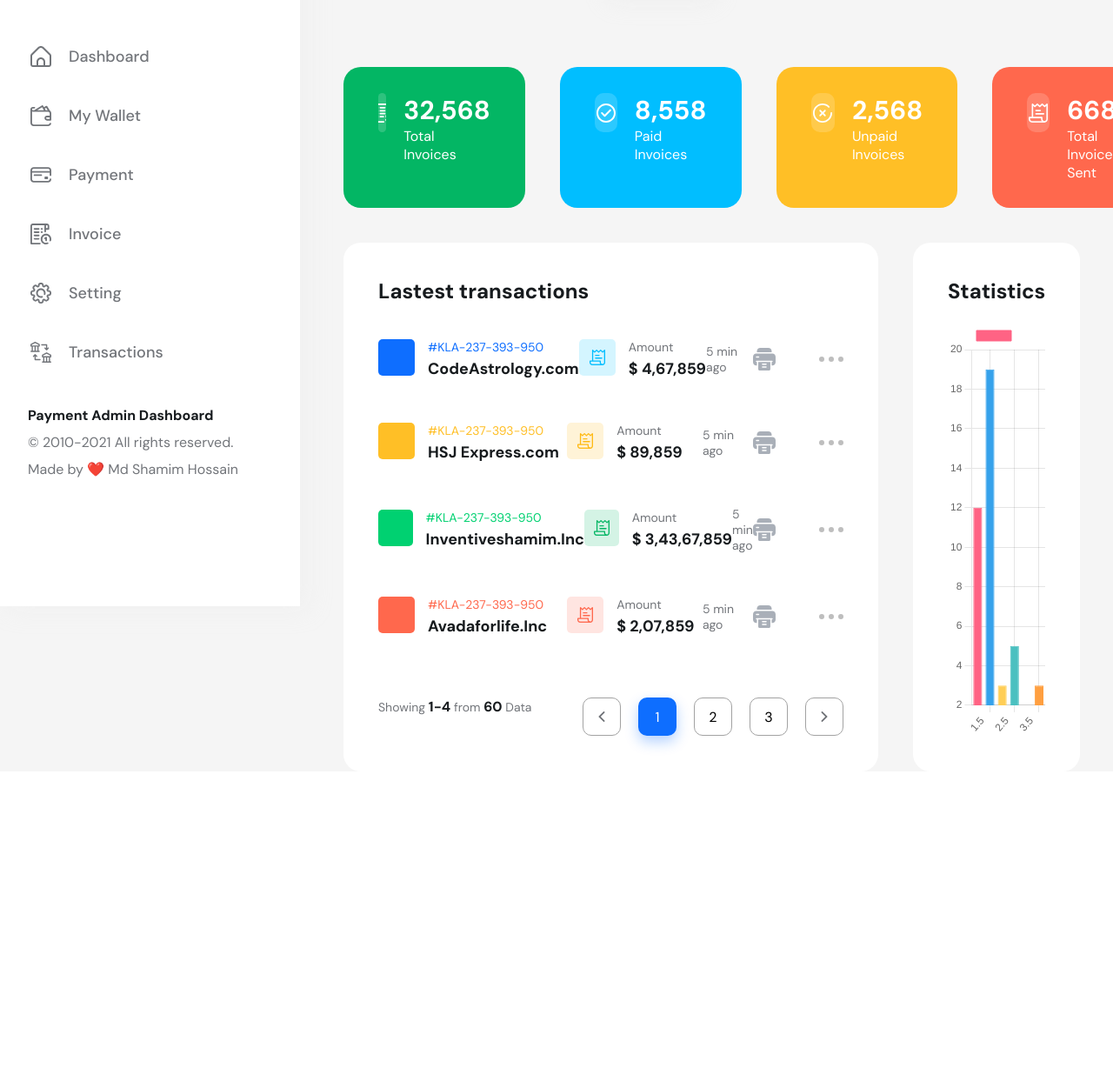
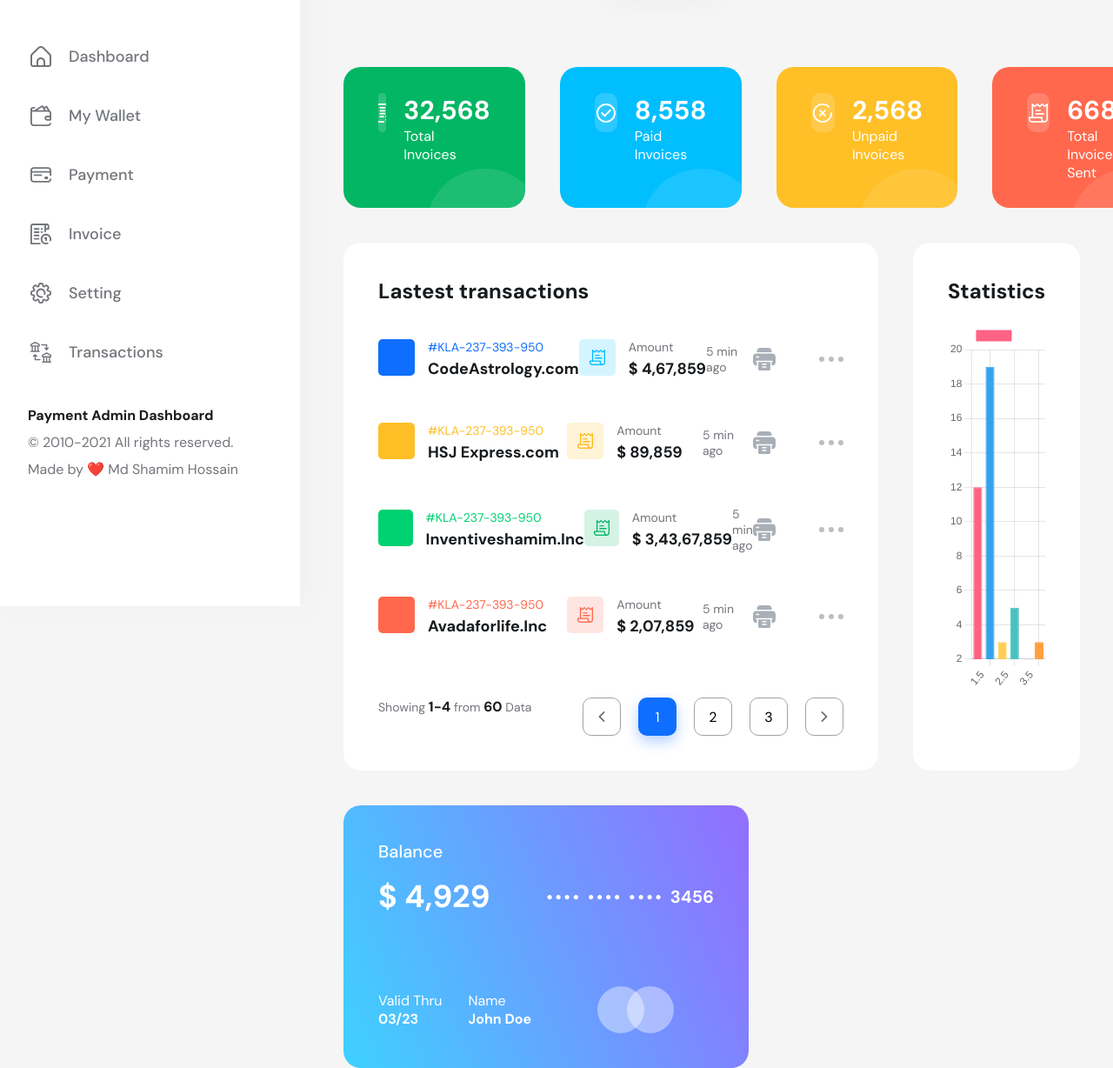
Before and after one commit to viktor-kindrat/pelio-dashboard, a plain HTML site: page index.html in a window 1280 px wide. Shown: the part 103-1331 px from the top of the page at 87% size. Before the commit the page ends 990 px from the top, so only its background shows below. Drawn offline with nearby package versions, Linux system fonts and the light colour scheme.

Commit message:
balance card add

```diff
--- a/index.html
+++ b/index.html
@@ -264,7 +264,39 @@
                     </div>
                     <div class="statistics">
                         <h3 class="statistics__headline">Statistics</h3>
-                        <canvas height="450px" id="statistic-chart" class="statistics__canvas"></canvas>
+                        <canvas height="400px" id="statistic-chart" class="statistics__canvas"></canvas>
+                    </div>
+                </div>
+                <div class="dashboard__row dashboard__row_margin-top-40">
+                    <div class="dashboard__column">
+                        <div class="balance">
+                            <div class="balance__text balance__text_semi-bold">Balance</div>
+                            <div class="balance__row">
+                                <div class="balance__headline">$ 4,929</div>
+                                <div class="balance__card-number">
+                                    <span class="balance__num balance__num_hided">&#9679; &#9679; &#9679; &#9679;</span>
+                                    <span class="balance__num balance__num_hided">&#9679; &#9679; &#9679; &#9679;</span>
+                                    <span class="balance__num balance__num_hided">&#9679; &#9679; &#9679; &#9679;</span>
+                                    <span class="balance__num">3456</span>
+                                </div>
+                            </div>
+                            <div class="balance__row">
+                                <div class="balance__group">
+                                    <div class="balance__column">
+                                        <div class="balance__text">Valid Thru</div>
+                                        <div class="balance__text balance__text_bold">03/23</div>
+                                    </div>
+                                    <div class="balance__column">
+                                        <div class="balance__text">Name</div>
+                                        <div class="balance__text balance__text_bold">John Doe</div>
+                                    </div>
+                                </div>
+                                <div class="balance__group balance__group_overflow-hiden">
+                                    <div class="balance__circle"></div>
+                                    <div class="balance__circle"></div>
+                                </div>
+                            </div>
+                        </div>
                     </div>
                 </div>
             </section>
--- a/style.css
+++ b/style.css
@@ -416,20 +416,54 @@
     -o-border-radius: 20px;
 }
 
+@keyframes backgroundmove {
+    0% {
+        background-size: 200%;
+        background-position: -30% -450%;
+    }
+    50% {
+        background-size: 100%;
+        background-position: 50% 50%;
+    }
+    100% {
+        background-size: 136px;
+        background-position: 130% 450%;
+    }
+}
+
 .card:nth-child(1) {
-    background: #03B664;
+    background: #03B664 url('./images/cards/background.svg') no-repeat no-repeat;
+    background-size: 200%;
+    background-position: 50% 50%;
+    animation: backgroundmove 1s 1 ease-in forwards;
+    -webkit-animation: backgroundmove 1s 1 ease-in forwards;
 }
 
 .card:nth-child(2) {
-    background: #01BEFF;
+    background: #01BEFF url('./images/cards/background.svg') no-repeat no-repeat;
+    background-size: 200%;
+    background-position: 50% 50%;
+    animation: backgroundmove 1s 1 ease-in forwards;
+    animation-delay: 1s;
+    -webkit-animation: backgroundmove 1s 1 ease-in forwards;
 }
 
 .card:nth-child(3) {
-    background: #FFBF26;
+    background: #FFBF26 url('./images/cards/background.svg') no-repeat no-repeat;
+    background-size: 200%;
+    background-position: 50% 50%;
+    animation: backgroundmove 1s 1 ease-in forwards;
+    animation-delay: 2s;
+    -webkit-animation: backgroundmove 1s 1 ease-in forwards;
 }
 
 .card:nth-child(4) {
-    background: #FF684D;
+    background: #FF684D url('./images/cards/background.svg') no-repeat no-repeat;
+    background-size: 200%;
+    background-position: 50% 50%;
+    animation: backgroundmove 1s 1 ease-in forwards;
+    animation-delay: 3s;
+    -webkit-animation: backgroundmove 1s 1 ease-in forwards;
 }
 
 .card:last-child {
@@ -713,5 +747,144 @@
     width: 100%;
 }
 
+.balance {
+    width: 466px;
+    padding: 40px;
+    color: #ffffff;
+    background: linear-gradient(247.35deg, #936DFF 0%, #3ED1FF 100%);
+    border-radius: 20px;
+}
+
+.balance__text_semi-bold {
+    font-style: normal;
+    font-weight: 500;
+    font-size: 20px;
+    line-height: 26px;
+    margin-bottom: 15px;
+}
+
+.balance__row {
+    display: flex;
+    justify-content: space-between;
+    align-items: center;
+    margin-bottom: 80px;
+}
+
+.balance__row:last-child {
+    margin-bottom: 0;
+}
+
+.balance__num {
+    margin-right: 10px;
+    white-space: nowrap;
+}
+
+.balance__num:last-child {
+    margin-right: 0;
+}
+
+.balance__num_hided {
+    font-size: 12px;
+    line-height: 12px;
+}
+
+.balance__card-number {
+    display: flex;
+    align-items: center;
+    justify-content: flex-start;
+    font-style: normal;
+    font-weight: 700;
+    font-size: 20px;
+    line-height: 26px;
+}
+
+.balance__headline {
+    font-style: normal;
+    white-space: nowrap;
+    margin-right: 20px;
+    font-weight: 700;
+    font-size: 36px;
+    line-height: 47px;
+}
+
+.balance__group {
+    display: flex;
+    align-items: center;
+}
+
+.balance__column {
+    display: flex;
+    flex-direction: column;
+    margin-right: 30px;
+}
+
+.balance__text_bold {
+    font-style: normal;
+    font-weight: 700;
+    font-size: 16px;
+    line-height: 21px;
+}
+
+@keyframes bumpleft {
+    0% {
+        left: -100px;
+        opacity: 0;
+    }
+    50% {
+        opacity: 0;
+    }
+    100% {
+        left: 10px;
+    }
+}
+
+@keyframes bumpright {
+    0% {
+        opacity: 0;
+        right: -100px;
+    }
+    50% {
+        opacity: 0;
+    }
+    100% {
+        right: 10px;
+    }
+}
+
+.balance__circle {
+    height: 54px;
+    width: 54px;
+    border-radius: 50%;
+    background: #FFFFFF;
+    opacity: 0.4;
+    position: relative;
+    -webkit-border-radius: 50%;
+    -moz-border-radius: 50%;
+    -ms-border-radius: 50%;
+    -o-border-radius: 50%;
+}
+
+.balance__circle:first-child {
+    animation: bumpleft 1 1.5s ease-out;
+    animation-fill-mode: forwards;
+    left: 10px;
+    -webkit-animation: bumpleft 1 1.5s ease-out;
+}
+
+.balance__circle:last-child {
+    animation: bumpright 1 1.5s ease-out;
+    animation-fill-mode: forwards;
+    right: 10px;
+    -webkit-animation: bumpright 1 1.5s ease-out;
+}
+
+.balance__group_overflow-hiden {
+    width: 85px;
+    align-items: center;
+    justify-content: center;
+    flex-grow: 1;
+    overflow: hidden;
+}
+
 
 /* main styles end  */
```
Also changed, not shown: images/cards/background.svg (added).
